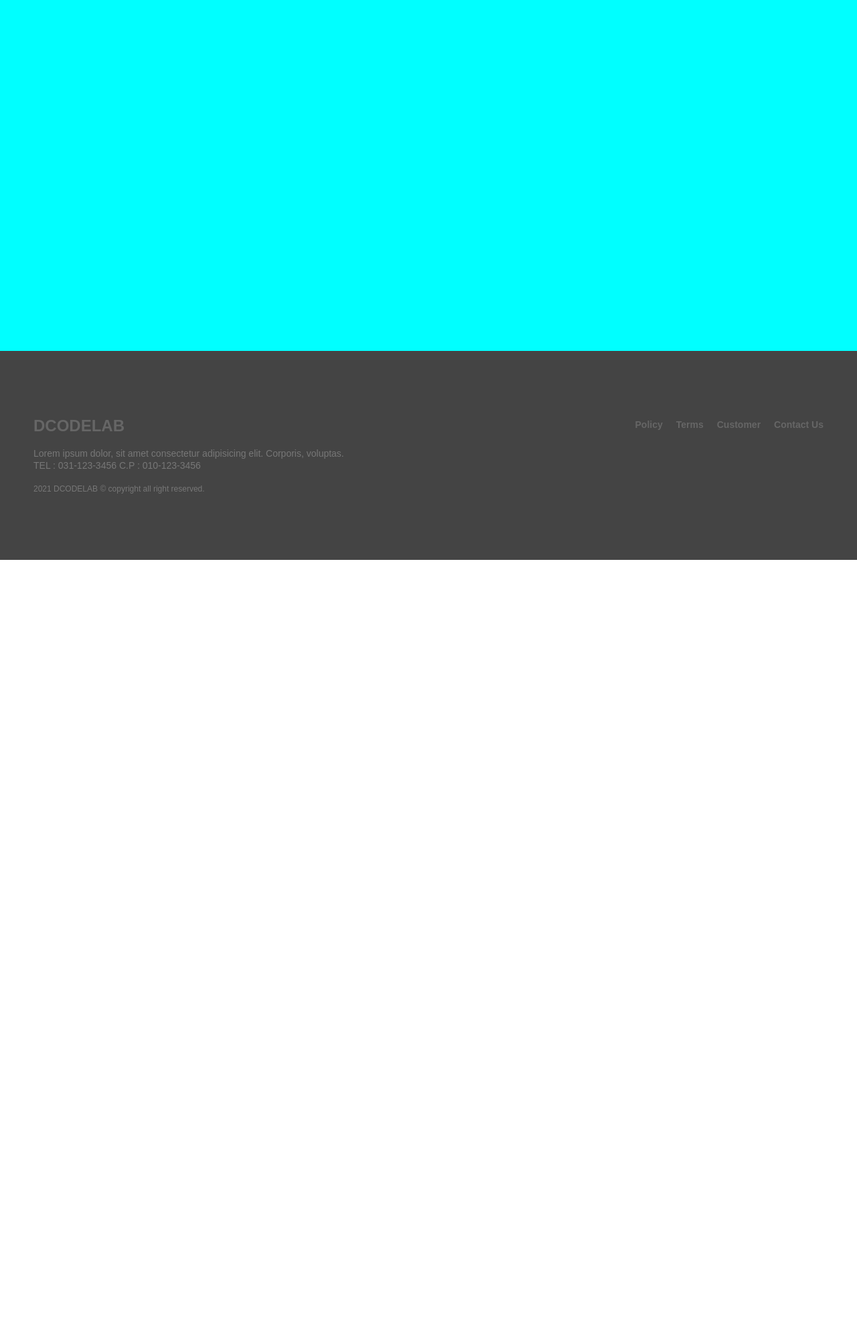
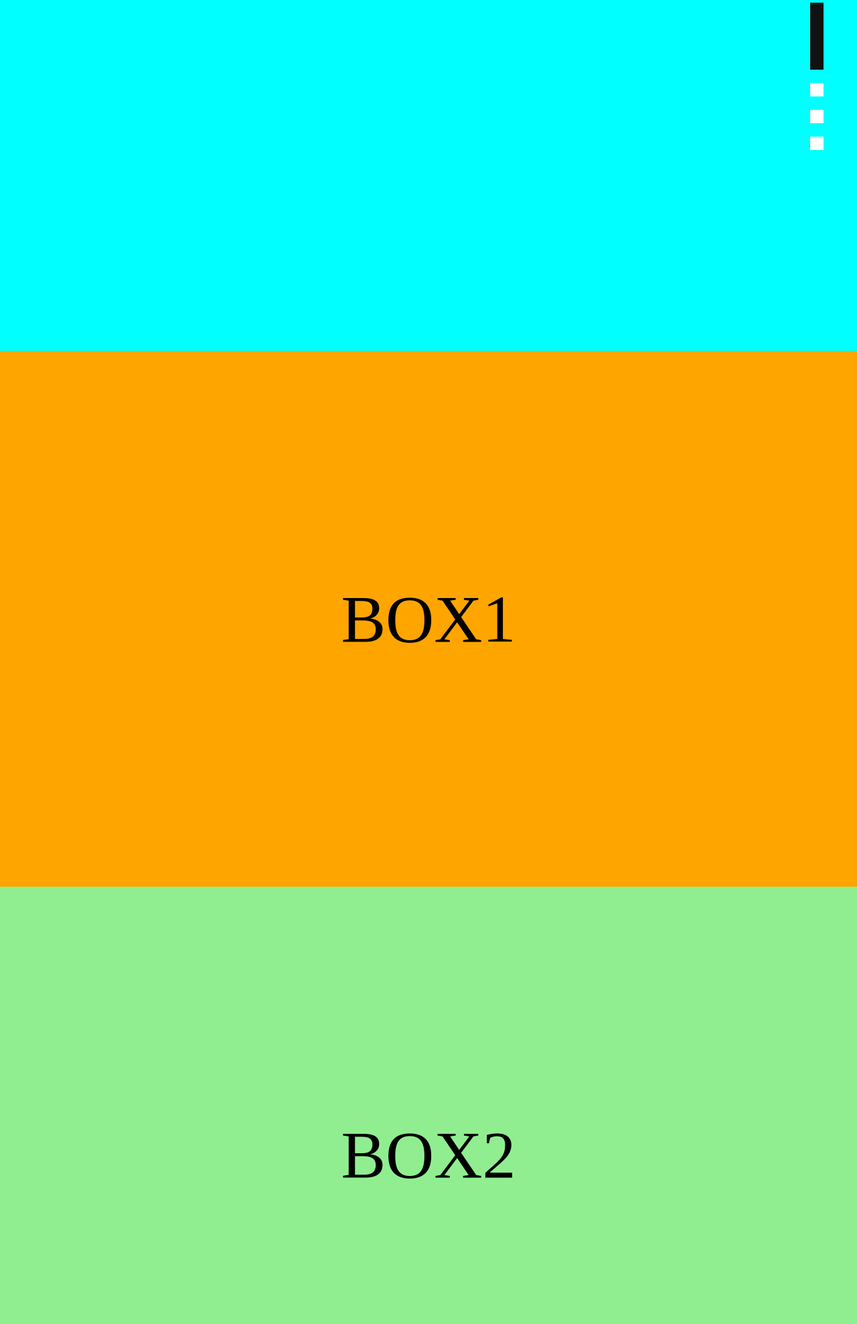
Before and after one commit to goddnsdk37/jinju, a plain HTML site: page index.html in a window 1280 px wide. Shown: the part 276-2253 px from the top of the page at 67% size. Before the commit the page ends 1112 px from the top, so only its background shows below. Drawn offline with nearby package versions, Linux system fonts and the light colour scheme.

Commit message:
메인페이지 세로 네비게이션 추가

```diff
--- a/index.html
+++ b/index.html
@@ -9,6 +9,7 @@
     <link rel="stylesheet" href="css/style.css">
 	<script src="https://ajax.googleapis.com/ajax/libs/jquery/1.12.4/jquery.min.js"></script>
     <script defer src="js/custom.js"></script>
+    <script defer src="js/scroll.js"></script>
 </head>
 <body>
     <header id="header">
@@ -124,9 +125,33 @@
         </div>
     </header>
 
+    <ul class="vNavi">
+        <li><a href="#" class="on"></a></li>
+        <li><a href="#"></a></li>
+        <li><a href="#"></a></li>
+        <li><a href="#"></a></li>
+    </ul>
+
     <figure id="visual">
     </figure>
 
+    <section id="box1">
+        <div class="inner">
+            BOX1
+        </div>
+    </section>
+
+    <section id="box2">
+        <div class="inner">
+            BOX2
+        </div>
+    </section>
+
+    <section id="box3">
+        <div class="inner">
+            BOX3
+        </div>
+    </section>
 
 	<footer id="footer">
 		<div class="inner">
@@ -147,5 +172,7 @@
 		</div>
 	</footer>
 
+
+
 </body>
 </html>
--- a/scss/style.scss
+++ b/scss/style.scss
@@ -225,6 +225,73 @@ body {width: 100%; overflow-x: hidden;}
     overflow:hidden;
 }
 
+.vNavi {
+    position: fixed;
+    top: 50%;
+    transform: translateY(-50%);
+    right: 50px;
+    z-index: 10;
+
+    li {
+        margin-bottom: 20px;
+
+        a {
+            display: block;
+            width: 20px;
+            height: 20px;
+            background: #fff;
+            transition: 0.5s;
+
+            &.on {
+                background: #111;
+                height: 100px;
+            }
+        }
+    }
+}
+
+#box1 {
+    background: orange;
+    padding: 150px 0px;
+
+    .inner {
+        width: 1180px;
+        height: 500px;
+        margin: 0px auto;
+        display: flex;
+        justify-content: center;
+        align-items: center;
+        font-size: 100px;
+    }
+}
+#box2 {
+    background: lightgreen;
+    padding: 150px 0px;
+
+    .inner {
+        width: 1180px;
+        height: 500px;
+        margin: 0px auto;
+        display: flex;
+        justify-content: center;
+        align-items: center;
+        font-size: 100px;
+    }
+}
+#box3 {
+    background: pink;
+    padding: 150px 0px;
+
+    .inner {
+        width: 1180px;
+        height: 500px;
+        margin: 0px auto;
+        display: flex;
+        justify-content: center;
+        align-items: center;
+        font-size: 100px;
+    }
+}
 
 /* footer --------------------------- */
 #footer{
```
Also changed, not shown: css/style.css, js/scroll.js (added), 1 other file.
